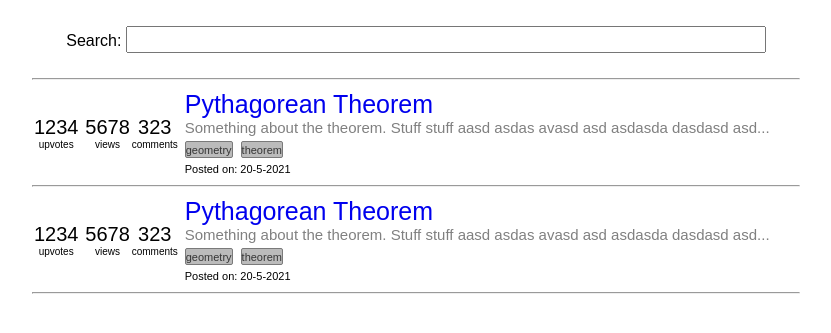
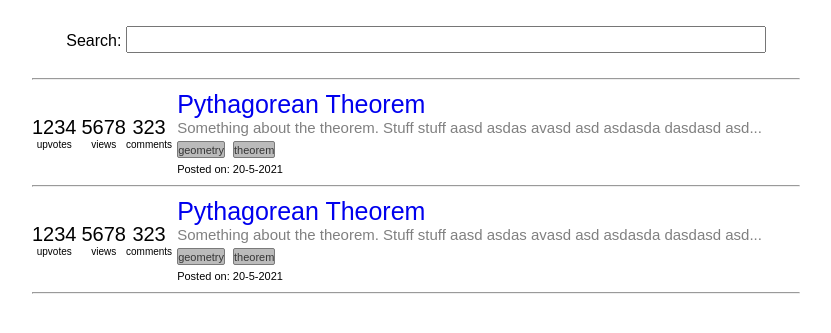
Before and after one commit to stefandr99/MEqTest, a PHP site: page /searchpage.html in a window 1280 px wide. Shown: the part 70-403 px from the top of the page, without its empty margins (224-1055 px from the left). Run offline with PHP 8.4, Linux system fonts and the light colour scheme.

Commit message:
removed flexgrow content from searchpage

```diff
--- a/css/searchpagestyle.css
+++ b/css/searchpagestyle.css
@@ -33,7 +33,6 @@ p{
 
 .post-counters{
     display:flex;
-    flex-grow: 0.2;
     flex-wrap: nowrap;
     text-align: center;
     font-size: 20px;
```
